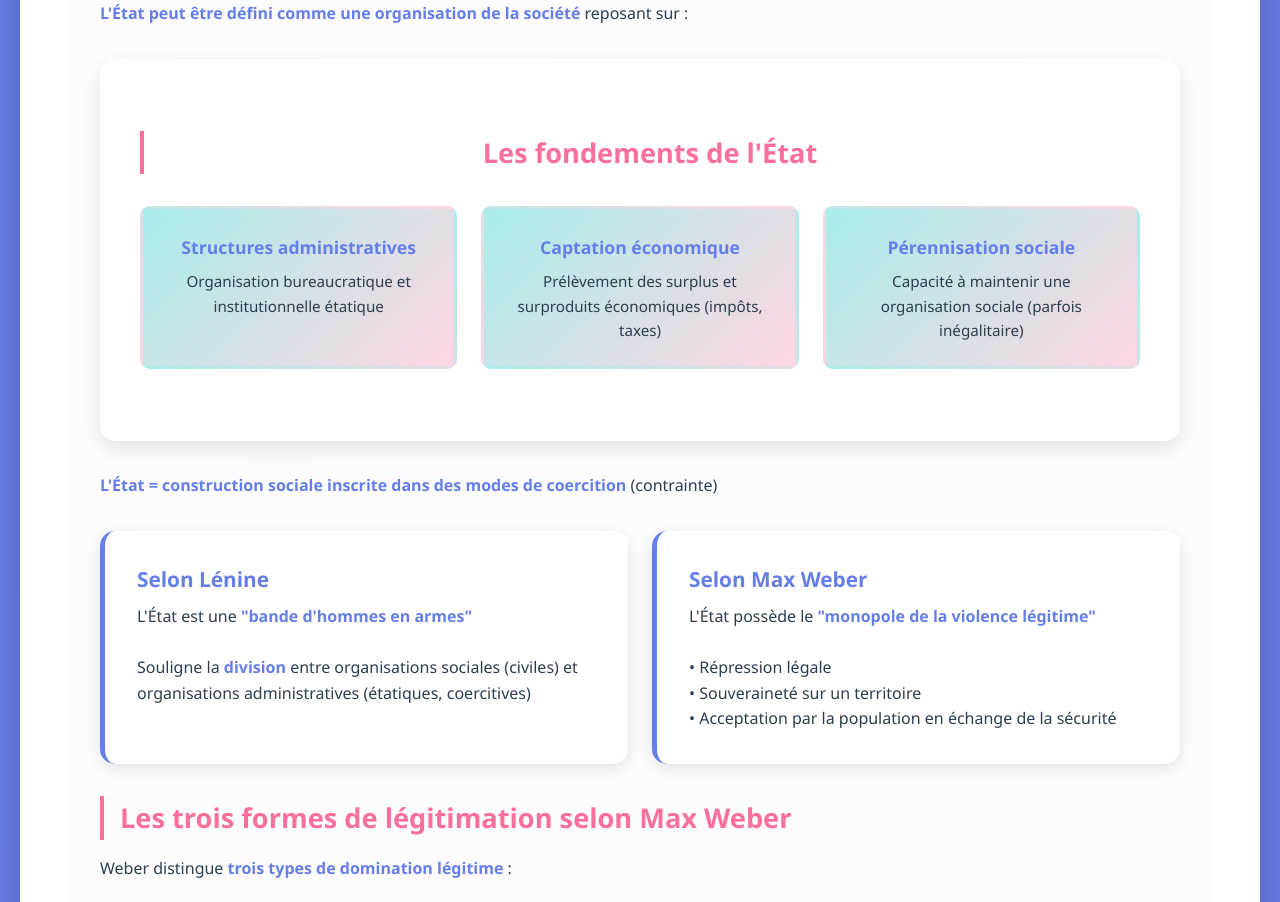
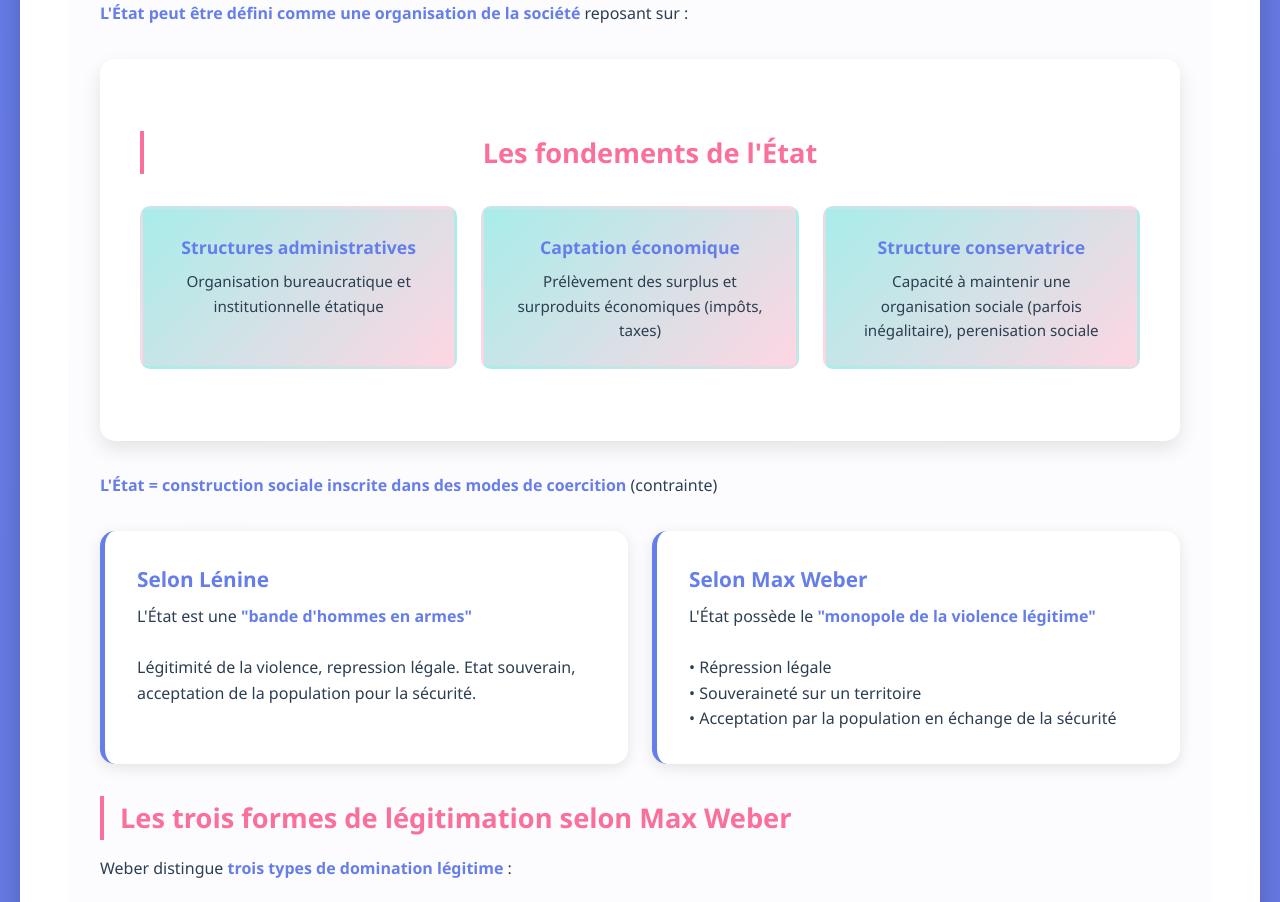
Before and after one commit to Tiphainejh/cours_master, a Flask app: page /geopolitique/cours/seance2 in a window 1280 px wide. Shown: the part 1225-2127 px from the top of the page. Run offline with Flask 3, Linux system fonts and the light colour scheme.

Commit message:
Update social structure description in HTML

```diff
--- a/templates/geopolitique/cours_seance2.html
+++ b/templates/geopolitique/cours_seance2.html
@@ -42,8 +42,8 @@
                     <div class="schema-item-content">Prélèvement des surplus et surproduits économiques (impôts, taxes)</div>
                 </div>
                 <div class="schema-item">
-                    <div class="schema-item-title">Pérennisation sociale</div>
-                    <div class="schema-item-content">Capacité à maintenir une organisation sociale (parfois inégalitaire)</div>
+                    <div class="schema-item-title">Structure conservatrice</div>
+                    <div class="schema-item-content">Capacité à maintenir une organisation sociale (parfois inégalitaire), perenisation sociale</div>
                 </div>
             </div>
         </div>
@@ -55,7 +55,7 @@
                 <div class="info-card-title">Selon Lénine</div>
                 <div class="info-card-content">
                     L'État est une <strong>"bande d'hommes en armes"</strong><br><br>
-                    Souligne la <strong>division</strong> entre organisations sociales (civiles) et organisations administratives (étatiques, coercitives)
+                    Légitimité de la violence, repression légale. Etat souverain, acceptation de la population pour la sécurité.
                 </div>
             </div>
             <div class="info-card">
```
